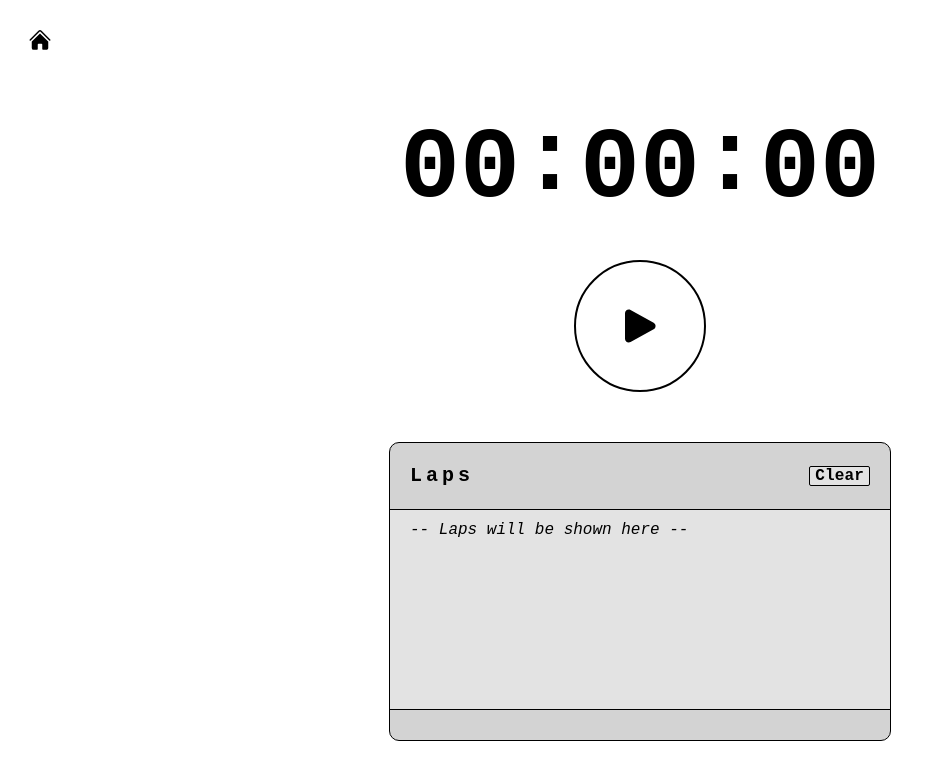
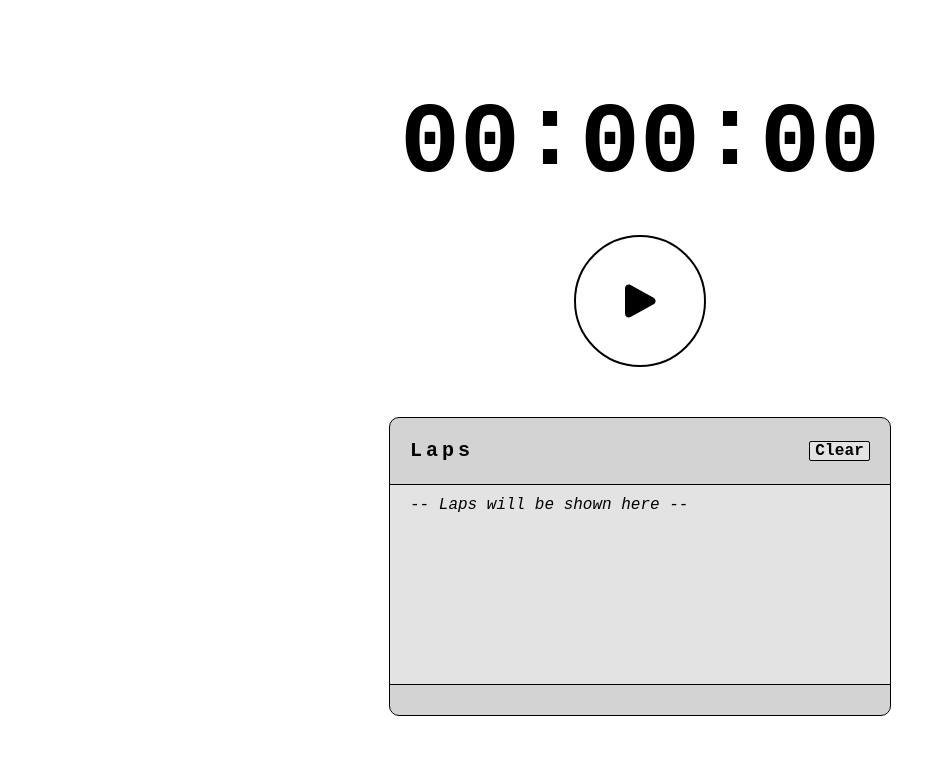
Before and after one commit to SEPOTOM/time-app, a React (Vite) app: page /stopwatch in a window 1280 px wide. Shown: the top 780 px of the page, without its empty margins (0-925 px from the left). Built offline with nearby package versions, Linux system fonts and the light colour scheme.

Commit message:
feat: remove header and footer from StopwatchPage component

```diff
--- a/src/pages/StopwatchPage/StopwatchPage.tsx
+++ b/src/pages/StopwatchPage/StopwatchPage.tsx
@@ -1,18 +1,11 @@
 import './index.css';
 
 import { useState } from 'react';
-import {
-  FlagIcon,
-  HomeIcon,
-  PlayIcon,
-  StopIcon,
-} from '@heroicons/react/24/solid';
+import { FlagIcon, PlayIcon, StopIcon } from '@heroicons/react/24/solid';
 
 import {
   ClockFace,
   Console,
-  Footer,
-  HomeButton,
   PauseResumeButton,
   RoundButton,
 } from '../../components';
@@ -68,13 +61,7 @@ const StopwatchPage = () => {
   };
 
   return (
-    <div className="stopwatch">
-      <header className="stopwatch__header">
-        <HomeButton>
-          <HomeIcon width={24} />
-        </HomeButton>
-      </header>
-      <main className="stopwatch__content">
+    <main className="stopwatch">
       <ClockFace time={time} onTimeChange={setTime} />
       <div className="stopwatch__buttons">
         {isStarted ? (
@@ -98,8 +85,6 @@ const StopwatchPage = () => {
       </div>
       <Console lapsTimes={lapsTimes} onClear={handleConsoleClear} />
     </main>
-      <Footer />
-    </div>
   );
 };
 
--- a/src/pages/StopwatchPage/index.css
+++ b/src/pages/StopwatchPage/index.css
@@ -1,16 +1,4 @@
 .stopwatch {
-  display: flex;
-  flex-direction: column;
-  height: 100%;
-
-  font-family: Arial, 'Helvetica Neue', Helvetica, sans-serif;
-}
-
-.stopwatch__header {
-  padding: 20px;
-}
-
-.stopwatch__content {
   flex: 1 1 auto;
   display: flex;
   flex-direction: column;
@@ -18,6 +6,8 @@
   align-items: center;
   row-gap: 30px;
   padding: 30px;
+
+  font-family: Arial, 'Helvetica Neue', Helvetica, sans-serif;
 }
 
 .stopwatch__buttons {
```
Lines whose indentation alone changed are shown as unchanged.
